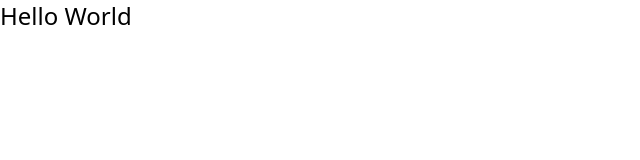
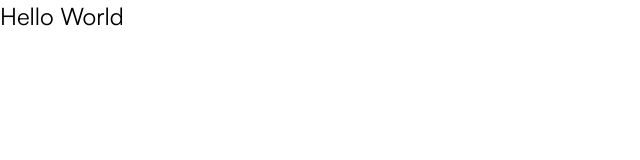
Before and after one commit to daftdevs/next-personal-site, a Next.js app: page / in a window 1280 px wide. Shown: the top 160 px of the page, without its empty margins (0-640 px from the left). Built offline with nearby package versions, Linux system fonts and the light colour scheme.

Commit message:
feat: config custom font sans to use satoshi

```diff
--- a/tailwind.config.js
+++ b/tailwind.config.js
@@ -1,8 +1,14 @@
+const { fontFamily } = require("tailwindcss/defaultTheme");
+
 /** @type {import('tailwindcss').Config} */
 module.exports = {
   content: ["./src/**/*.{js,ts,jsx,tsx}"],
   theme: {
-    extend: {},
+    extend: {
+      fontFamily: {
+        sans: ["var(--font-satoshi)", ...fontFamily.sans],
+      },
+    },
   },
   plugins: [],
 };
```
